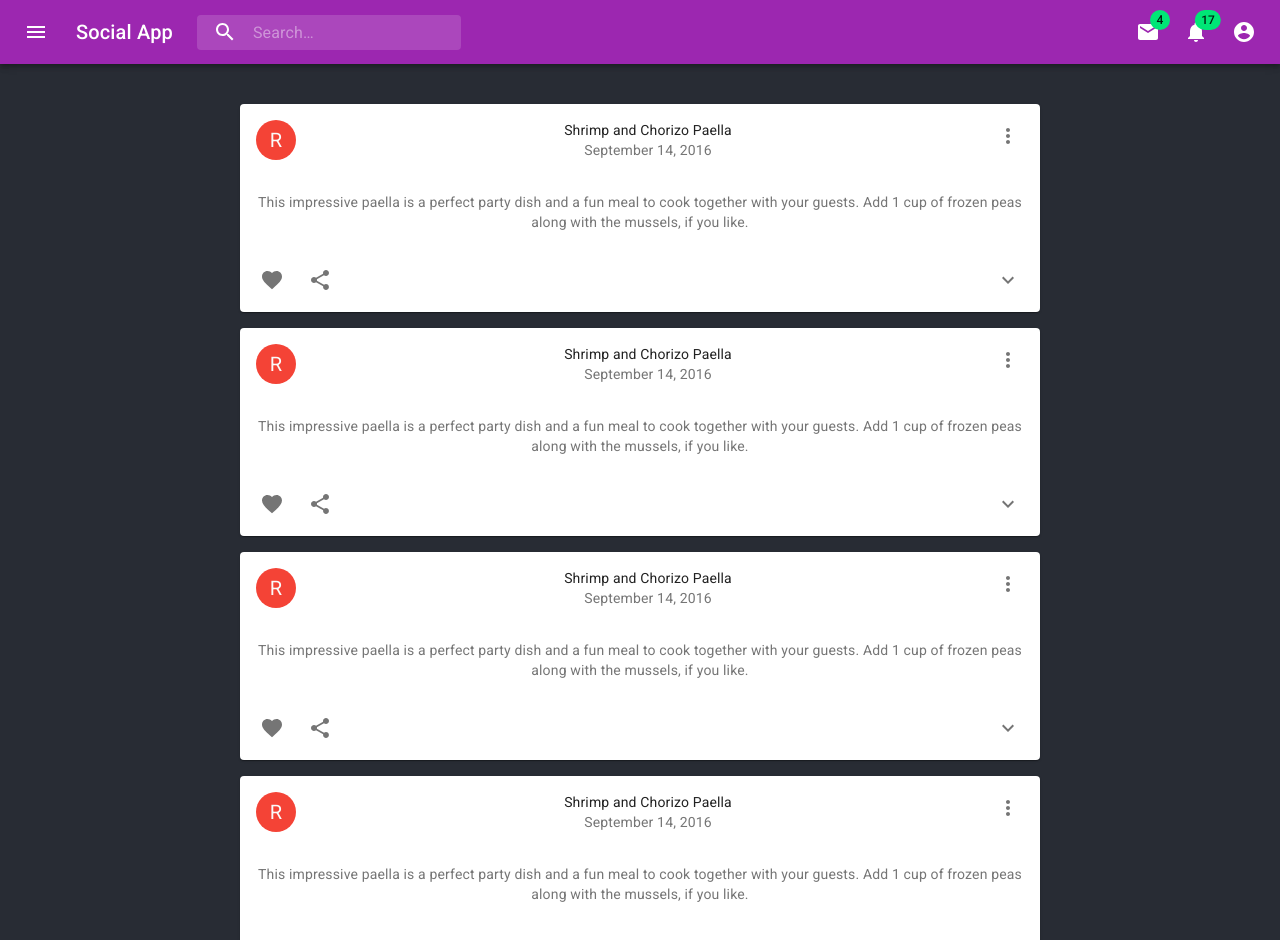
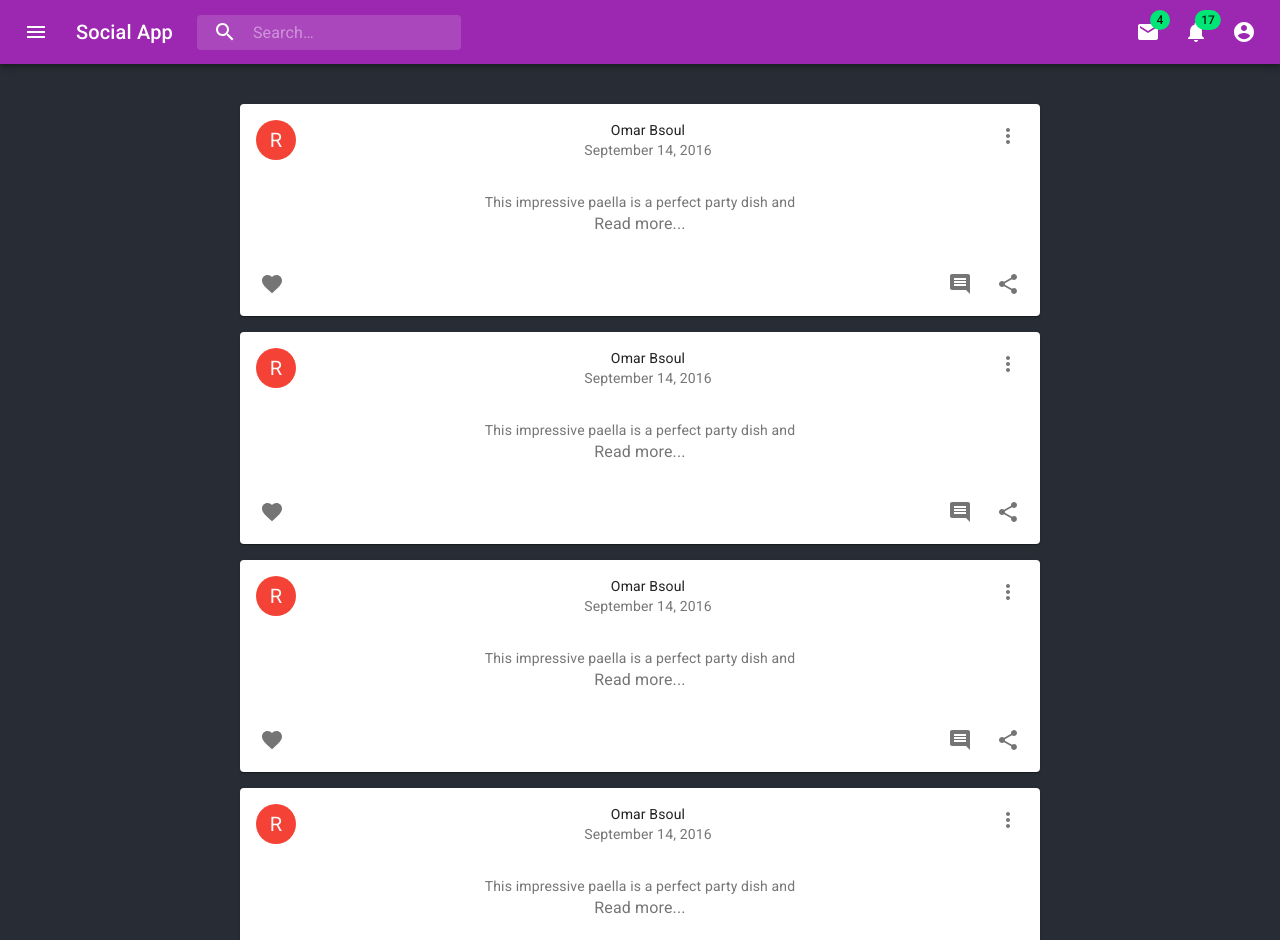
Before and after one commit to Omar-Bsoul/socialcat-react, a React (Create React App) app: page / in a window 1280 px wide. Shown: the top 940 px of the page. Built offline with nearby package versions, Linux system fonts and the light colour scheme.

Commit message:
post fixes

```diff
--- /dev/null
+++ b/src/components/common/comment.jsx
@@ -0,0 +1,10 @@
+import React from 'react';
+
+import Typography from '@material-ui/core/Typography';
+
+const Comment = props => {
+  const { comment } = props;
+  return <Typography>{comment}</Typography>;
+};
+
+export default Comment;
--- /dev/null
+++ b/src/components/common/commentSection.jsx
@@ -0,0 +1,22 @@
+import React from 'react';
+
+import List from '@material-ui/core/List';
+import ListItem from '@material-ui/core/ListItem';
+
+import Comment from './comment';
+
+const CommentSection = props => {
+  const { comments } = props;
+
+  return (
+    <List>
+      <ListItem>
+        {comments.map(comment => (
+          <Comment comment={comment} />
+        ))}
+      </ListItem>
+    </List>
+  );
+};
+
+export default CommentSection;
--- a/src/components/common/post.jsx
+++ b/src/components/common/post.jsx
@@ -4,18 +4,21 @@ import { makeStyles } from '@material-ui/core/styles';
 import clsx from 'clsx';
 import Card from '@material-ui/core/Card';
 import CardHeader from '@material-ui/core/CardHeader';
-import CardMedia from '@material-ui/core/CardMedia';
 import CardContent from '@material-ui/core/CardContent';
 import CardActions from '@material-ui/core/CardActions';
 import Collapse from '@material-ui/core/Collapse';
 import Avatar from '@material-ui/core/Avatar';
 import IconButton from '@material-ui/core/IconButton';
 import Typography from '@material-ui/core/Typography';
-import { red } from '@material-ui/core/colors';
+
 import FavoriteIcon from '@material-ui/icons/Favorite';
 import ShareIcon from '@material-ui/icons/Share';
-import ExpandMoreIcon from '@material-ui/icons/ExpandMore';
 import MoreVertIcon from '@material-ui/icons/MoreVert';
+import CommentIcon from '@material-ui/icons/Comment';
+
+import { red } from '@material-ui/core/colors';
+
+import CommentSection from './commentSection';
 
 const useStyles = makeStyles(theme => ({
   card: {
@@ -37,9 +40,20 @@ const useStyles = makeStyles(theme => ({
   }
 }));
 
-export default function Post() {
+export default function Post(props) {
   const classes = useStyles();
+  const [readMore, setReadMore] = React.useState(false);
   const [expanded, setExpanded] = React.useState(false);
+
+  let { limit } = props;
+  limit = parseInt(limit || '100');
+
+  const content = `This impressive paella is a perfect party dish and a fun meal to cook together with your
+  guests. Add 1 cup of frozen peas along with the mussels, if you like.`;
+
+  function handleReadMoreClick() {
+    setReadMore(!readMore);
+  }
 
   function handleExpandClick() {
     setExpanded(!expanded);
@@ -58,21 +72,28 @@ export default function Post() {
             <MoreVertIcon />
           </IconButton>
         }
-        title="Shrimp and Chorizo Paella"
+        title="Omar Bsoul"
         subheader="September 14, 2016"
       />
       <CardContent>
         <Typography variant="body2" color="textSecondary" component="p">
-          This impressive paella is a perfect party dish and a fun meal to cook together with your
-          guests. Add 1 cup of frozen peas along with the mussels, if you like.
+          {content.length > limit && !readMore ? (
+            `${content.substring(0, limit)}`
+          ) : (
+            <Collapse in={readMore} timeout="auto" unmountOnExit>
+              {content}
+            </Collapse>
+          )}
+          {content.length > limit && (
+            <Typography onClick={handleReadMoreClick}>
+              {readMore ? 'Read less...' : 'Read more...'}
+            </Typography>
+          )}
         </Typography>
       </CardContent>
       <CardActions disableSpacing>
         <IconButton aria-label="add to favorites">
           <FavoriteIcon />
-        </IconButton>
-        <IconButton aria-label="share">
-          <ShareIcon />
         </IconButton>
         <IconButton
           className={clsx(classes.expand, {
@@ -80,37 +101,16 @@ export default function Post() {
           })}
           onClick={handleExpandClick}
           aria-expanded={expanded}
-          aria-label="show more"
+          aria-label="comments"
         >
-          <ExpandMoreIcon />
+          <CommentIcon />
+        </IconButton>
+        <IconButton aria-label="share">
+          <ShareIcon />
         </IconButton>
       </CardActions>
-      <Collapse in={expanded} timeout="auto" unmountOnExit>
-        <CardContent>
-          <Typography paragraph>Method:</Typography>
-          <Typography paragraph>
-            Heat 1/2 cup of the broth in a pot until simmering, add saffron and set aside for 10
-            minutes.
-          </Typography>
-          <Typography paragraph>
-            Heat oil in a (14- to 16-inch) paella pan or a large, deep skillet over medium-high
-            heat. Add chicken, shrimp and chorizo, and cook, stirring occasionally until lightly
-            browned, 6 to 8 minutes. Transfer shrimp to a large plate and set aside, leaving chicken
-            and chorizo in the pan. Add pimentón, bay leaves, garlic, tomatoes, onion, salt and
-            pepper, and cook, stirring often until thickened and fragrant, about 10 minutes. Add
-            saffron broth and remaining 4 1/2 cups chicken broth; bring to a boil.
-          </Typography>
-          <Typography paragraph>
-            Add rice and stir very gently to distribute. Top with artichokes and peppers, and cook
-            without stirring, until most of the liquid is absorbed, 15 to 18 minutes. Reduce heat to
-            medium-low, add reserved shrimp and mussels, tucking them down into the rice, and cook
-            again without stirring, until mussels have opened and rice is just tender, 5 to 7
-            minutes more. (Discard any mussels that don’t open.)
-          </Typography>
-          <Typography>
-            Set aside off of the heat to let rest for 10 minutes, and then serve.
-          </Typography>
-        </CardContent>
+      <Collapse in={expanded}>
+        <CommentSection comments={['hello', 'welcome', 'finally']} />
       </Collapse>
     </Card>
   );
--- /dev/null
+++ b/src/components/pages/home.jsx
@@ -0,0 +1,19 @@
+import React from 'react';
+
+import List from '@material-ui/core/List';
+
+import Post from '../common/post';
+
+const Home = props => {
+  return (
+    <List className={props.className}>
+      <Post limit="50" />
+      <Post limit="50" />
+      <Post limit="50" />
+      <Post limit="50" />
+      <Post limit="50" />
+    </List>
+  );
+};
+
+export default Home;
--- a/src/components/root.jsx
+++ b/src/components/root.jsx
@@ -1,17 +1,13 @@
-import React, { useState } from 'react';
+import React from 'react';
 
 import { makeStyles } from '@material-ui/core/styles';
-import Fab from '@material-ui/core/Fab';
-import Fade from '@material-ui/core/Fade';
-import ToggleOn from '@material-ui/icons/ToggleOn';
-import ToggleOff from '@material-ui/icons/ToggleOff';
 
 import SocialAppBar from './common/socialAppBar';
-import Post from './common/post';
+import Home from './pages/home';
 
 const useStyles = makeStyles(theme => ({
   app: { textAlign: 'center' },
-  appHeader: {
+  mainContent: {
     backgroundColor: '#282c34',
     minHeight: '100vh',
     paddingTop: theme.spacing(12),
@@ -29,39 +25,10 @@ const useStyles = makeStyles(theme => ({
 
 const Root = () => {
   const classes = useStyles();
-  const [visible, setVisible] = useState(false);
-
-  const handleTogglingVisibility = () => setVisible(!visible);
-
   return (
     <div className={classes.app}>
       <SocialAppBar />
-      <header className={classes.appHeader}>
-        <Post />
-        <Post />
-        <Post />
-        <Post />
-        <Fade in={visible}>
-          <p>
-            Welcome to{' '}
-            <code>
-              Social App
-              <br />
-              <a
-                className={classes.link}
-                href="https://www.thurrott.com/wp-content/uploads/sites/2/2019/04/facebook-fb5.jpg"
-                target="_blank"
-                rel="noopener noreferrer"
-              >
-                Facebook Reference
-              </a>
-            </code>
-          </p>
-        </Fade>
-        <Fab onClick={handleTogglingVisibility} rel="noopener noreferrer">
-          {visible ? <ToggleOn /> : <ToggleOff />}
-        </Fab>
-      </header>
+      <Home className={classes.mainContent} />
     </div>
   );
 };
```
Also changed, not shown: 1 other file (tests, documents, lock files or other folders).
